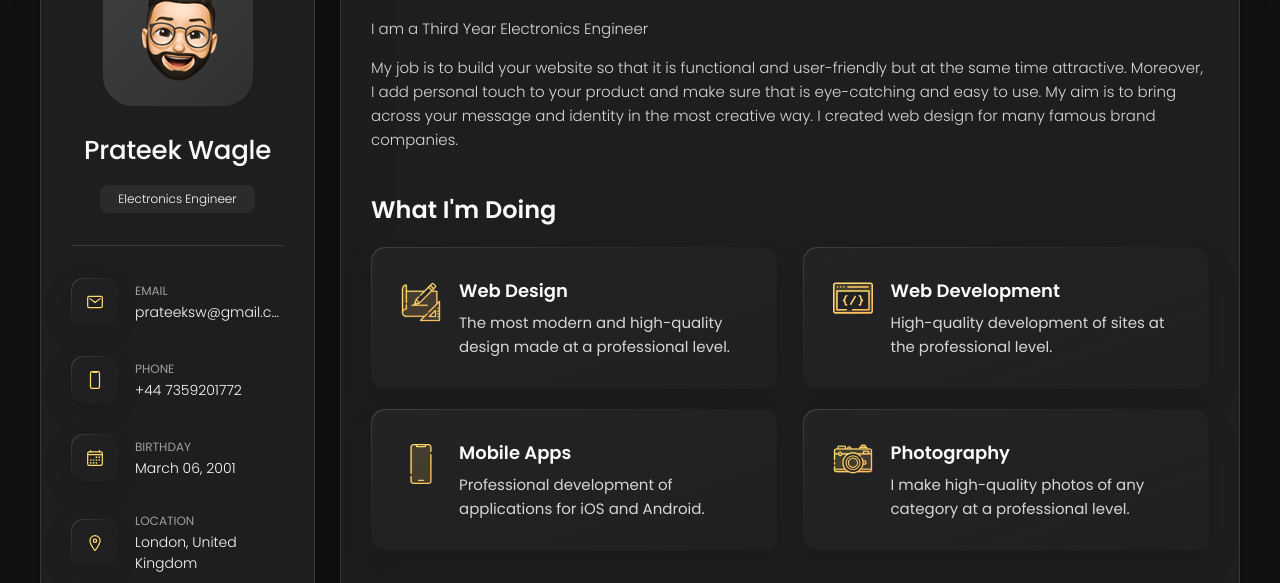
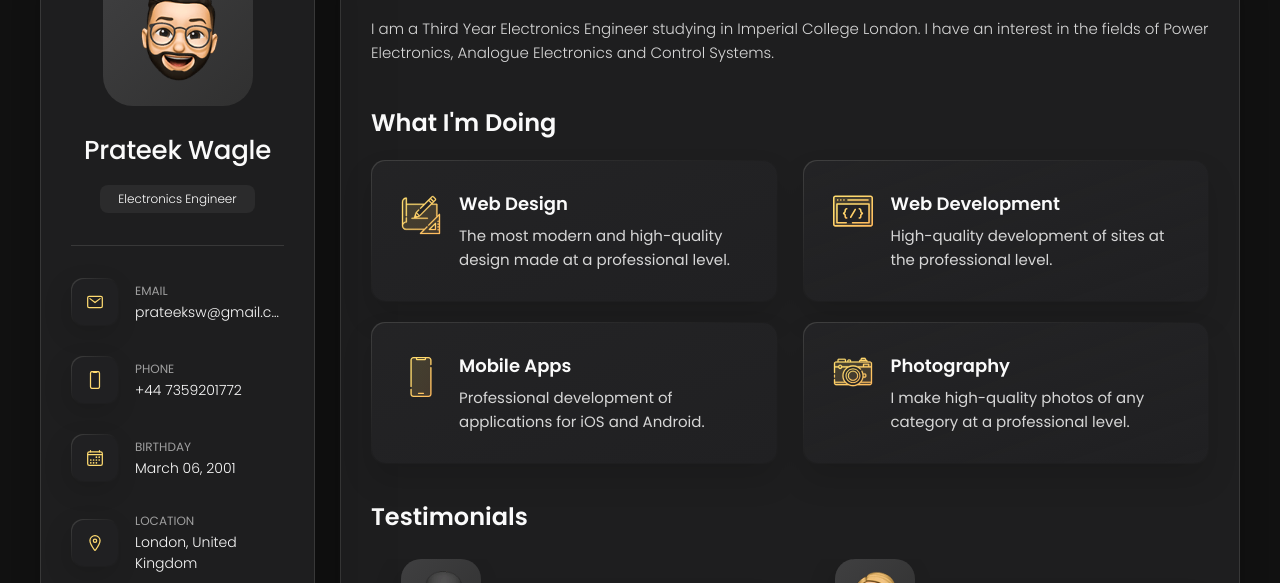
Before and after one commit to prateekwagle/prateekwagle.github.io, a plain HTML site: page index.html in a window 1280 px wide. Shown: the part 162-745 px from the top of the page. Drawn offline with nearby package versions, Linux system fonts and the light colour scheme.

Commit message:
added description

```diff
--- a/index.html
+++ b/index.html
@@ -209,15 +209,7 @@
 
         <section class="about-text">
           <p>
-           I am a Third Year Electronics Engineer
-          </p>
-
-          <p>
-            My job is to build your website so that it is functional and user-friendly but at the same time attractive.
-            Moreover, I
-            add personal touch to your product and make sure that is eye-catching and easy to use. My aim is to bring
-            across your
-            message and identity in the most creative way. I created web design for many famous brand companies.
+           I am a Third Year Electronics Engineer studying in Imperial College London. I have an interest in the fields of Power Electronics, Analogue Electronics and Control Systems.
           </p>
         </section>
 
```
